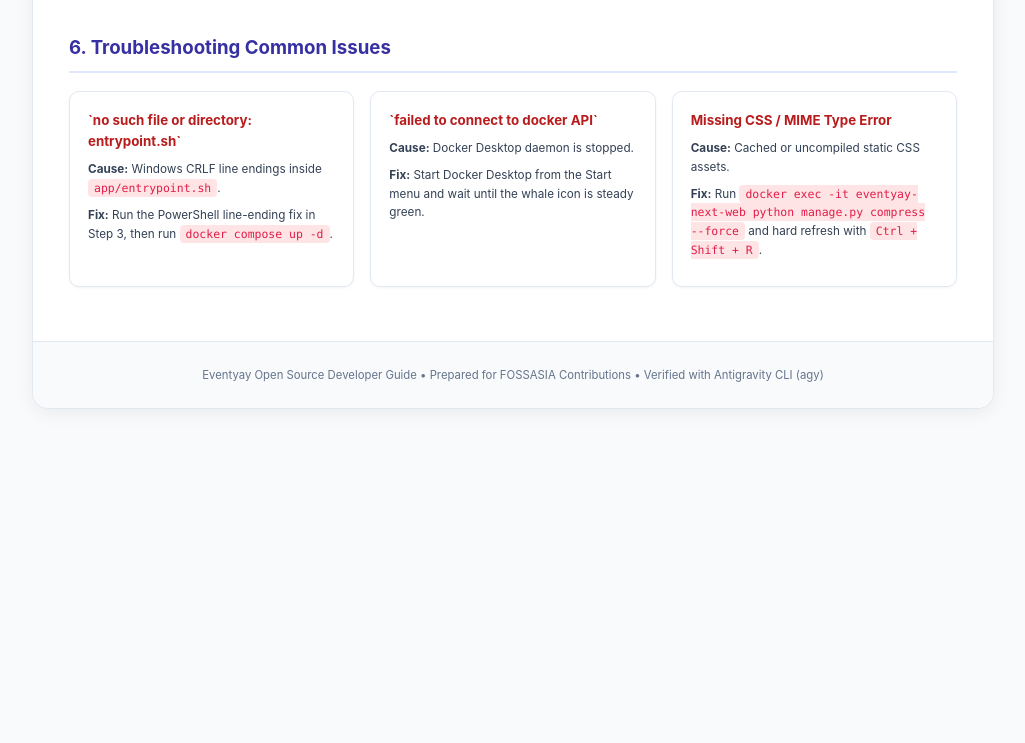
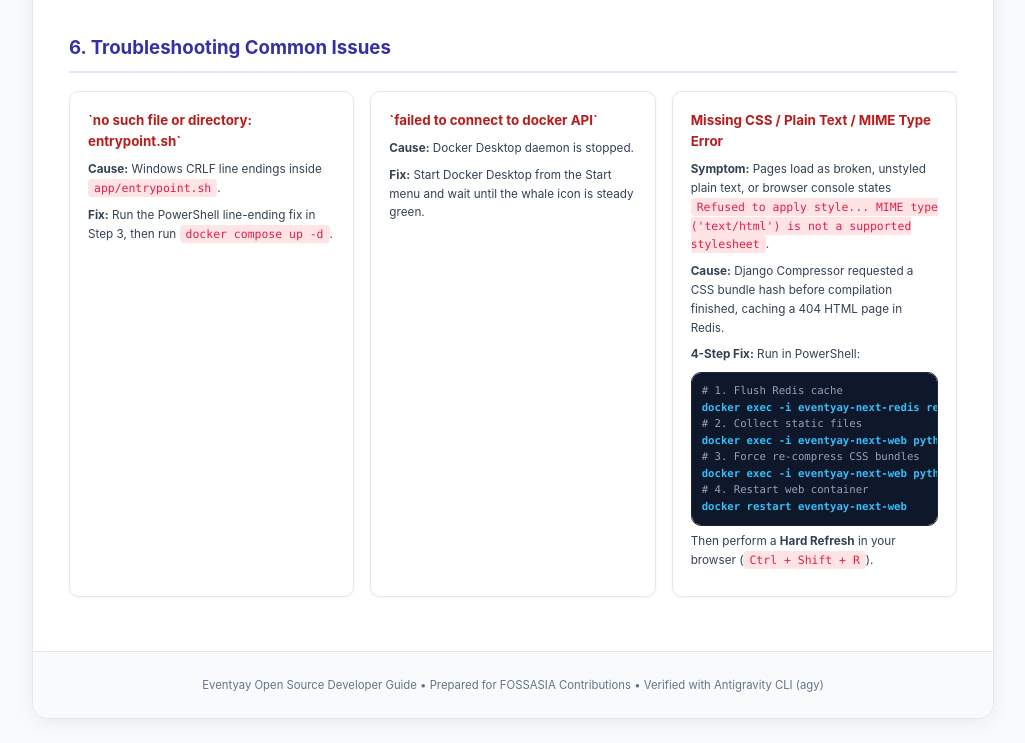
Before and after one commit to codebytushar/eventyay-guide, a plain HTML site: page eventyay_setup_guide.html in a window 1280 px wide. Shown: the part 5179-5922 px from the top of the page, without its empty margins (127-1152 px from the left). Before the commit the page ends 5612 px from the top, so only its background shows below. Drawn offline with Linux system fonts and the light colour scheme.

Commit message:
docs: add detailed CSS troubleshooting and recovery steps

```diff
--- a/eventyay_setup_guide.html
+++ b/eventyay_setup_guide.html
@@ -724,9 +724,19 @@
       </div>
 
       <div class="troubleshoot-card">
-        <h4>Missing CSS / MIME Type Error</h4>
-        <p><strong>Cause:</strong> Cached or uncompiled static CSS assets.</p>
-        <p><strong>Fix:</strong> Run <code>docker exec -it eventyay-next-web python manage.py compress --force</code> and hard refresh with <code>Ctrl + Shift + R</code>.</p>
+        <h4>Missing CSS / Plain Text / MIME Type Error</h4>
+        <p><strong>Symptom:</strong> Pages load as broken, unstyled plain text, or browser console states <code>Refused to apply style... MIME type ('text/html') is not a supported stylesheet</code>.</p>
+        <p><strong>Cause:</strong> Django Compressor requested a CSS bundle hash before compilation finished, caching a 404 HTML page in Redis.</p>
+        <p><strong>4-Step Fix:</strong> Run in PowerShell:</p>
+        <pre style="margin: 6px 0; padding: 10px; font-size: 8pt;"><span class="code-comment"># 1. Flush Redis cache</span>
+<span class="code-cmd">docker exec -i eventyay-next-redis redis-cli FLUSHDB</span>
+<span class="code-comment"># 2. Collect static files</span>
+<span class="code-cmd">docker exec -i eventyay-next-web python manage.py collectstatic --noinput</span>
+<span class="code-comment"># 3. Force re-compress CSS bundles</span>
+<span class="code-cmd">docker exec -i eventyay-next-web python manage.py compress --force</span>
+<span class="code-comment"># 4. Restart web container</span>
+<span class="code-cmd">docker restart eventyay-next-web</span></pre>
+        <p style="margin-top: 6px;">Then perform a <strong>Hard Refresh</strong> in your browser (<code>Ctrl + Shift + R</code>).</p>
       </div>
     </div>
 
```
Also changed, not shown: index.html (+13 -3 lines), 2 other files.
